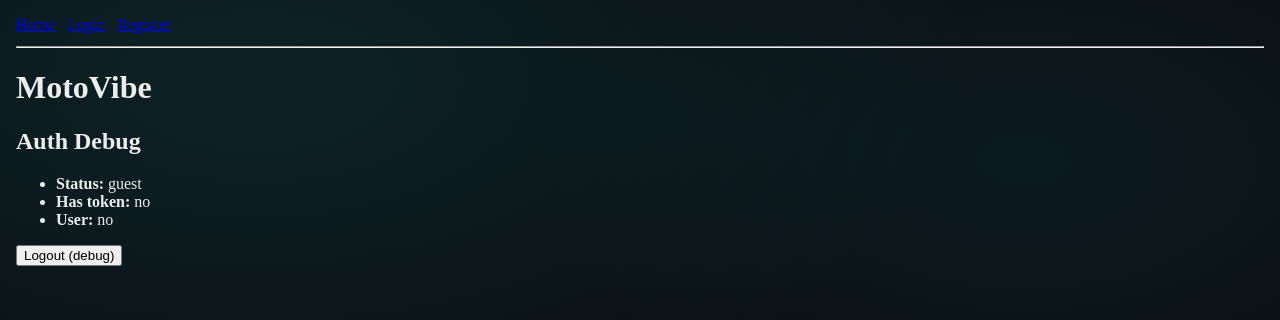
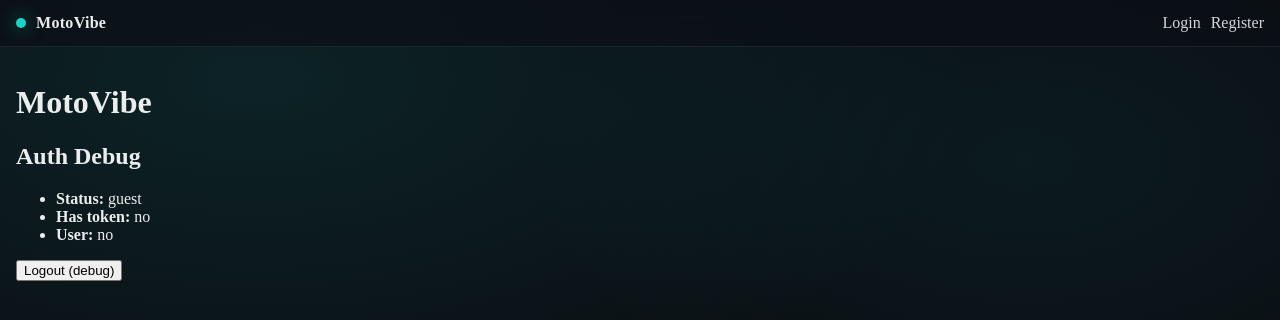
Before and after one commit to Shmuel5252/motovibe, a React (Vite) app in the folder client/: page / in a window 1280 px wide. Shown: the top 320 px of the page. Built offline with nearby package versions, Linux system fonts and the light colour scheme; no server answers.

Commit message:
feat(ui): polish AppShell layout (header + nav)

```diff
--- a/client/src/app/layouts/AppShell.jsx
+++ b/client/src/app/layouts/AppShell.jsx
@@ -2,33 +2,49 @@
 import { Link, Outlet } from "react-router-dom";
 import { useAuth } from "../state/useAuth.js";
 import { logout } from "../state/authStore.js";
+import BottomNav from "../ui/components/BottomNav.jsx";
 
 export default function AppShell() {
   const auth = useAuth();
+  const isAuthed = auth.status === "authenticated";
 
   return (
-    <div style={{ padding: 16 }}>
-      <nav style={{ display: "flex", gap: 12, alignItems: "center", marginBottom: 12 }}>
-        <Link to="/">Home</Link>
+    <div className="mv-app">
+      <header className="mv-header">
+        <div className="mv-header__brand">
+          <span className="mv-logo-dot" aria-hidden="true" />
+          <span className="mv-header__title">MotoVibe</span>
+        </div>
 
-        {auth.status === "authenticated" ? (
-          <>
-            <Link to="/routes">Routes</Link>
-            <Link to="/ride/active">Ride Active</Link>
-            <Link to="/rides/history">History</Link>
-            <button onClick={logout}>Logout</button>
-          </>
-        ) : (
-          <>
-            <Link to="/auth/login">Login</Link>
-            <Link to="/auth/register">Register</Link>
-          </>
-        )}
-      </nav>
+        <div className="mv-header__actions">
+          {isAuthed ? (
+            <button className="mv-header__icon" type="button" onClick={logout}>
+              Logout
+            </button>
+          ) : (
+            <div className="mv-header__authlinks">
+              <Link className="mv-link" to="/auth/login">Login</Link>
+              <Link className="mv-link" to="/auth/register">Register</Link>
+            </div>
+          )}
+        </div>
+      </header>
 
-      <hr style={{ marginBottom: 12 }} />
+      {/* Optional: top links for desktop/testing (keep, but styled). */}
+      {isAuthed && (
+        <nav className="mv-topnav" aria-label="Top navigation">
+          <Link className="mv-link" to="/">Home</Link>
+          <Link className="mv-link" to="/routes">Routes</Link>
+          <Link className="mv-link" to="/ride/active">Ride</Link>
+          <Link className="mv-link" to="/rides/history">History</Link>
+        </nav>
+      )}
 
-      <Outlet />
+      <main className="mv-main">
+        <Outlet />
+      </main>
+
+      {isAuthed && <BottomNav />}
     </div>
   );
 }
--- a/client/src/app/ui/theme.css
+++ b/client/src/app/ui/theme.css
@@ -232,7 +232,7 @@
   padding: 6px 6px;
   border-radius: 14px;
 
-  transition: transform 0.15s ease, color 0.2s ease,background 0.2s ease;
+  transition: transform 0.15s ease, color 0.2s ease, background 0.2s ease;
 }
 
 .mv-nav__icon{
@@ -279,3 +279,100 @@
 .mv-nav__item--disabled:hover{
   transform: none;
 }
+
+/* =========================
+   AppShell Layout
+   ========================= */
+
+.mv-app{
+  min-height: 100vh;
+}
+
+.mv-header{
+  position: sticky;
+  top: 0;
+  z-index: 20;
+
+  display: flex;
+  align-items: center;
+  justify-content: space-between;
+
+  padding: 14px 16px;
+
+  background: rgba(11,15,20,0.65);
+  border-bottom: 1px solid rgba(255,255,255,0.08);
+
+  backdrop-filter: blur(var(--blur));
+  -webkit-backdrop-filter: blur(var(--blur));
+}
+
+.mv-header__brand{
+  display: flex;
+  align-items: center;
+  gap: 10px;
+  min-width: 0;
+}
+
+.mv-logo-dot{
+  width: 10px;
+  height: 10px;
+  border-radius: 999px;
+  background: var(--teal);
+  box-shadow: 0 0 18px rgba(25,211,197,0.55);
+}
+
+.mv-header__title{
+  font-weight: 800;
+  letter-spacing: 0.3px;
+}
+
+.mv-header__actions{
+  display: flex;
+  align-items: center;
+  gap: 12px;
+}
+
+.mv-header__authlinks{
+  display: flex;
+  gap: 10px;
+  align-items: center;
+}
+
+.mv-link{
+  color: var(--text);
+  text-decoration: none;
+  opacity: 0.9;
+  transition: opacity 0.2s ease;
+}
+
+.mv-link:hover{
+  opacity: 1;
+}
+
+.mv-header__icon{
+  border: 1px solid rgba(255,255,255,0.10);
+  background: rgba(255,255,255,0.06);
+  color: var(--text);
+  border-radius: 14px;
+  padding: 10px 12px;
+  cursor: pointer;
+  transition: transform 0.15s ease, box-shadow 0.2s ease;
+}
+
+.mv-header__icon:hover{
+  transform: translateY(-1px);
+  box-shadow: 0 10px 24px rgba(0,0,0,0.35);
+}
+
+.mv-topnav{
+  display: flex;
+  gap: 14px;
+  padding: 10px 16px;
+  border-bottom: 1px solid rgba(255,255,255,0.06);
+  background: rgba(255,255,255,0.02);
+}
+
+.mv-main{
+  padding: var(--pad);
+  padding-bottom: 96px; /* מקום ל-bottom nav */
+}
```
